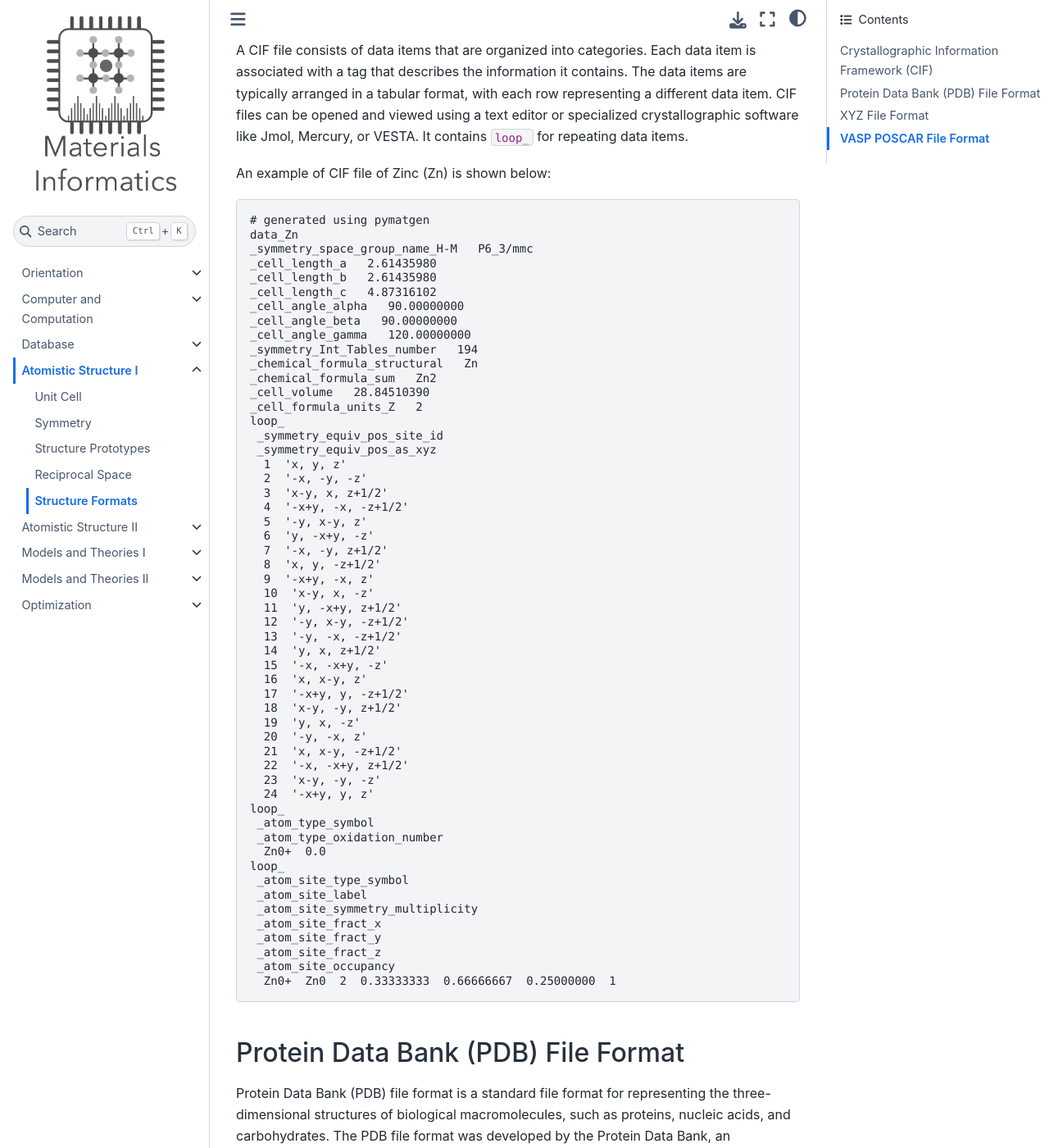
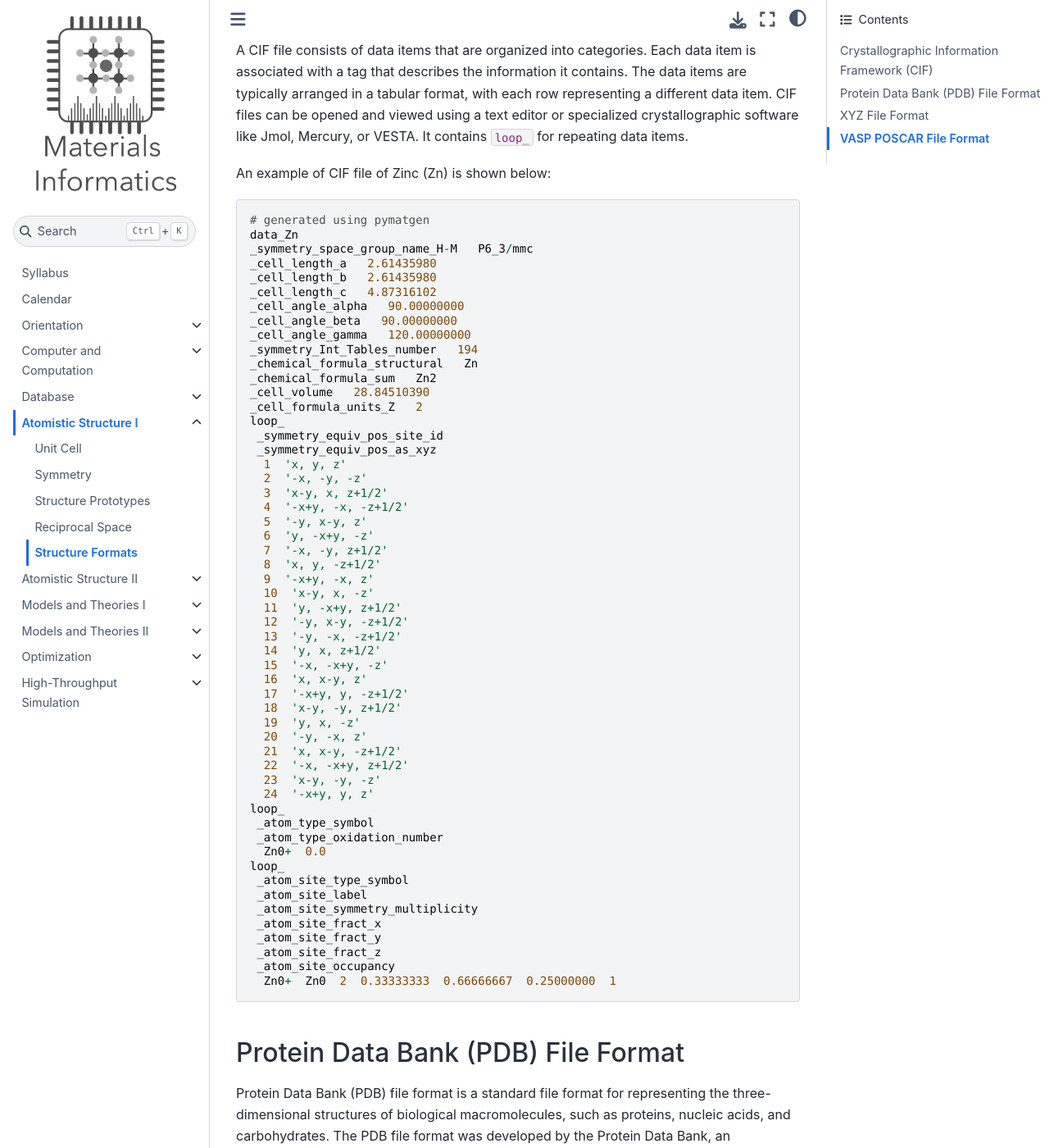
Before and after one commit to deng-group/MLE4217_5219_book, a Jupyter Book: the page built from atomistic_structure_I/structure_formats.md, in a window 1280 px wide and 1400 px high, scrolled down 578 px. Shown: the whole window at 82% size. Built offline with Jupyter Book 1.0.4 settings and Sphinx 7.4.7 and the Sphinx Book theme 1.1.4, drawn with Linux system fonts in a browser that asks for light colours; pages that are not in the unit, such as notebooks, are missing from menus; comment, search, counter and statistics services are not loaded; some of the changed text lies outside the part shown.

Commit message:
Fix formatting issues in documentation and add syllabus file

````diff
--- a/_toc.yml
+++ b/_toc.yml
@@ -6,6 +6,8 @@ root: intro
 # options:
 #   numbered: true
 chapters:
+- file: syllabus
+- file: calendar
 - file: orientation/intro
   sections:
   - file: orientation/orientation
@@ -72,7 +74,7 @@ chapters:
   - file: optimization/choose_opt
   - file: optimization/transition_state
   - file: optimization/optimization
-- file: high_througput/index
+- file: high_throughput/index
   sections:
-  - file: high_througput/introduction
-  - file: high_througput/workflow
+  - file: high_throughput/introduction
+  - file: high_throughput/workflow
--- a/atomistic_structure_I/structure_formats.md
+++ b/atomistic_structure_I/structure_formats.md
@@ -7,7 +7,7 @@ Crystallographic Information Framework (CIF) is a standard text file format for
 A CIF file consists of data items that are organized into categories. Each data item is associated with a tag that describes the information it contains. The data items are typically arranged in a tabular format, with each row representing a different data item. CIF files can be opened and viewed using a text editor or specialized crystallographic software like Jmol, Mercury, or VESTA. It contains `loop_` for repeating data items.
 
 An example of CIF file of Zinc (Zn) is shown below:
-```cif
+```
 # generated using pymatgen
 data_Zn
 _symmetry_space_group_name_H-M   P6_3/mmc
@@ -71,7 +71,7 @@ Protein Data Bank (PDB) file format is a standard file format for representing t
 XYZ file format is a simple text file format for representing molecular and atomic coordinates. The XYZ file format is widely used in computational chemistry and molecular modeling to store the 3D coordinates of atoms in a molecule or crystal structure. The XYZ file format is human-readable and consists of a header line followed by lines containing the atomic symbols and their corresponding x, y, and z coordinates.
 
 An example of XYZ file format for water molecule ($H_2O$) is shown below:
-```xyz
+```
 3
 Water molecule
 O 0.000000 0.000000 0.000000
@@ -87,7 +87,7 @@ XYZ file format only contains atomic coordinates and does not include informatio
 [Extended XYZ](https://github.com/libAtoms/extxyz) file (`.extxyz`) format is an extension of the standard XYZ file format that includes additional information about the atoms or molecules in the system. In addition to the atomic coordinates, the extxyz file format can include information such as atomic charges, velocities, forces, and other properties. The extxyz file format is commonly used in machine learning and molecular dynamics simulations to store atomic data along with additional information.
 
 An example of extxyz file format for Zn is shown below:
-```extxyz
+```
 2
 Lattice="2.6143598557 0 0 -1.3071799278 2.2641020496 0 0  0 4.8731608391" Properties=species:S:1:pos:R:3 pbc="T T T"
 Zn 0.00000   1.50940   1.21829
@@ -100,7 +100,7 @@ In this example, the first line of the extxyz file contains the total number of
 POSCAR file format is used by the Vienna Ab initio Simulation Package (VASP) to represent crystal structures. The POSCAR file contains information about the unit cell parameters, atomic coordinates, and lattice vectors of a crystal structure. The POSCAR file format is a plain text file that can be opened and edited using a text editor. The POSCAR file format is widely used in computational materials science and solid-state physics for performing electronic structure calculations and molecular dynamics simulations.
 
 An example of POSCAR file format for Zn is shown below:
-```poscar
+```
 Zn2
 1.0
         2.6143598557         0.0000000000         0.0000000000
````
Also changed, not shown: database/formats.md (+1 -1 lines), intro.md (+1 -1 lines), calendar.md (renamed from orientation/calendar.md), syllabus.md (renamed from orientation/syllabus.md).
